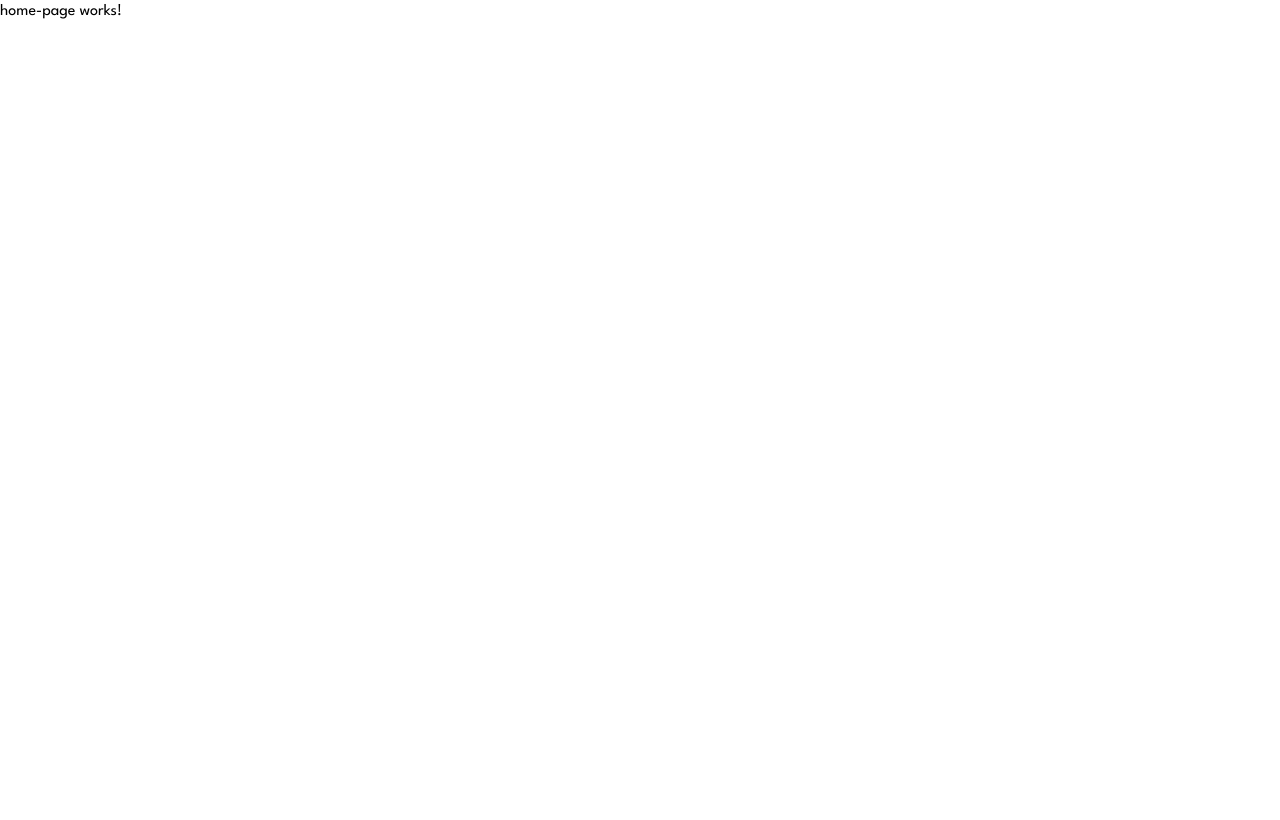
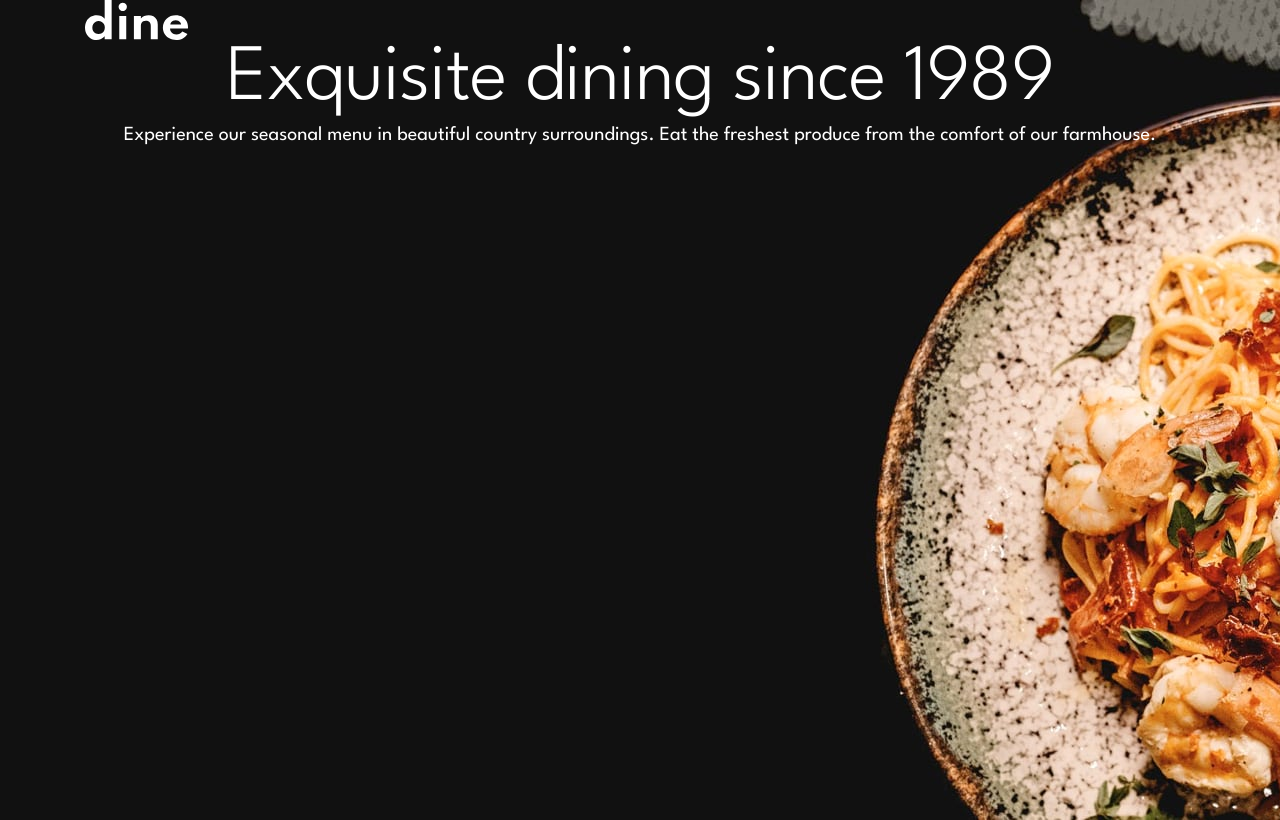
Before and after one commit to vanderms/dine-restaurant-website, an Angular app: page / in a window 1280 px wide. Built offline with nearby package versions, Linux system fonts and the light colour scheme.

Commit message:
refactor: remove navbar component. Logo will be inserted on header sections of the pages

```diff
--- a/src/app/app.component.html
+++ b/src/app/app.component.html
@@ -1,3 +1 @@
-
-<app-navbar></app-navbar>
 <router-outlet></router-outlet>
--- a/src/app/components/layout/navbar/navbar.component.html
+++ /dev/null
@@ -1,7 +0,0 @@
-<nav class="absolute mt-14 w-full xl:mt-[4.0625rem]">
-  <div class="container flex justify-center md:justify-start">
-    <a routerLink="/" aria-label="Homepage" class="w-[5.125rem] md:w-[6.4375rem]">
-      <img src="/assets/logo.svg" alt="">
-    </a>
-  </div>
-</nav>
--- a/src/app/components/layout/navbar/navbar.component.ts
+++ /dev/null
@@ -1,16 +0,0 @@
-import { Component, OnInit } from '@angular/core';
-
-@Component({
-  selector: 'app-navbar',
-  templateUrl: './navbar.component.html',
-  styles: [
-  ]
-})
-export class NavbarComponent implements OnInit {
-
-  constructor() { }
-
-  ngOnInit(): void {
-  }
-
-}
--- /dev/null
+++ b/src/app/components/sections/header-section/header-section.component.html
@@ -0,0 +1,23 @@
+<header class="">
+  <picture class='absolute w-full h-0 pb-[46.75rem] md:pb-[62rem] xl:pb-[51.25rem]'>
+    <source media="(min-width: 74rem)"
+      srcset="assets/homepage/hero-bg-desktop.jpg 1x, assets/homepage/hero-bg-desktop@2x.jpg 2x" />
+    <source media="(min-width: 45rem)"
+      srcset="assets/homepage/hero-bg-tablet.jpg 1x, assets/homepage/hero-bg-tablet@2x.jpg 2x" />
+    <img class="absolute w-full top-0 left-0 h-full  object-cover object-left-top"
+      srcset="assets/homepage/hero-bg-mobile.jpg 1x, assets/homepage/hero-bg-mobile@2x.jpg 2x"
+      alt="">
+  </picture>
+
+  <div class="relative z-10 container text-neutral-50 text-center">
+    <div class="flex justify-center md:justify-start">
+      <a routerLink="/" aria-label="Homepage" class="w-[5.125rem] md:w-[6.4375rem]">
+        <img src="/assets/logo.svg" alt="">
+      </a>
+    </div>
+    <h1 class="heading-xl">Exquisite dining since 1989</h1>
+    <p class='body-xl'>Experience our seasonal menu in beautiful country surroundings. Eat
+      the freshest
+      produce from the comfort of our farmhouse.</p>
+  </div>
+</header>
--- /dev/null
+++ b/src/app/components/sections/header-section/header-section.component.ts
@@ -0,0 +1,16 @@
+import { Component, OnInit } from '@angular/core';
+
+@Component({
+  selector: 'app-header-section',
+  templateUrl: './header-section.component.html',
+  styles: [
+  ]
+})
+export class HeaderSectionComponent implements OnInit {
+
+  constructor() { }
+
+  ngOnInit(): void {
+  }
+
+}
--- a/src/app/pages/home-page/home-page.component.html
+++ b/src/app/pages/home-page/home-page.component.html
@@ -1 +1 @@
-<p>home-page works!</p>
+<app-header-section></app-header-section>
```
Also changed, not shown: src/app/app.module.ts (+5 -8 lines).
